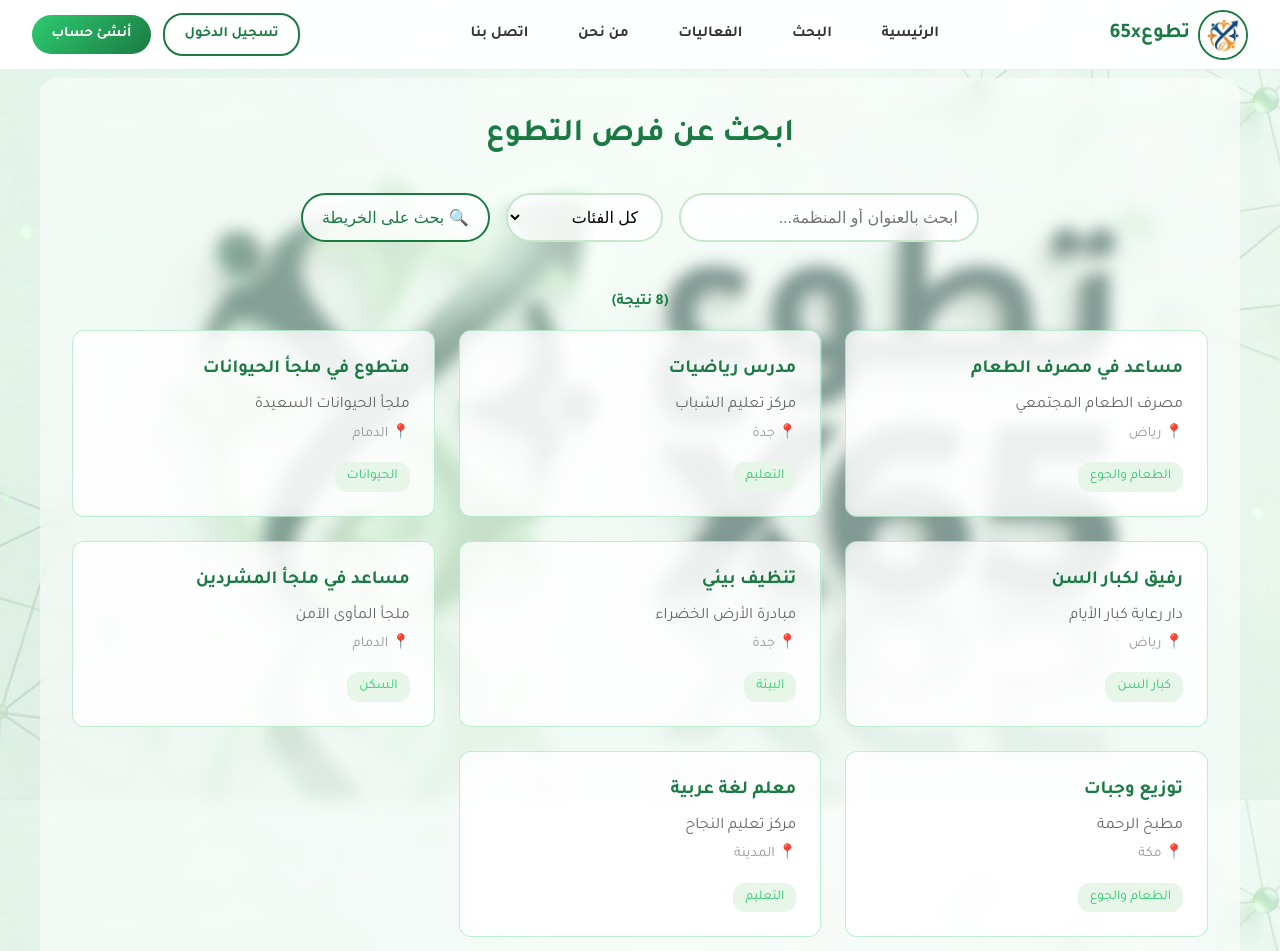
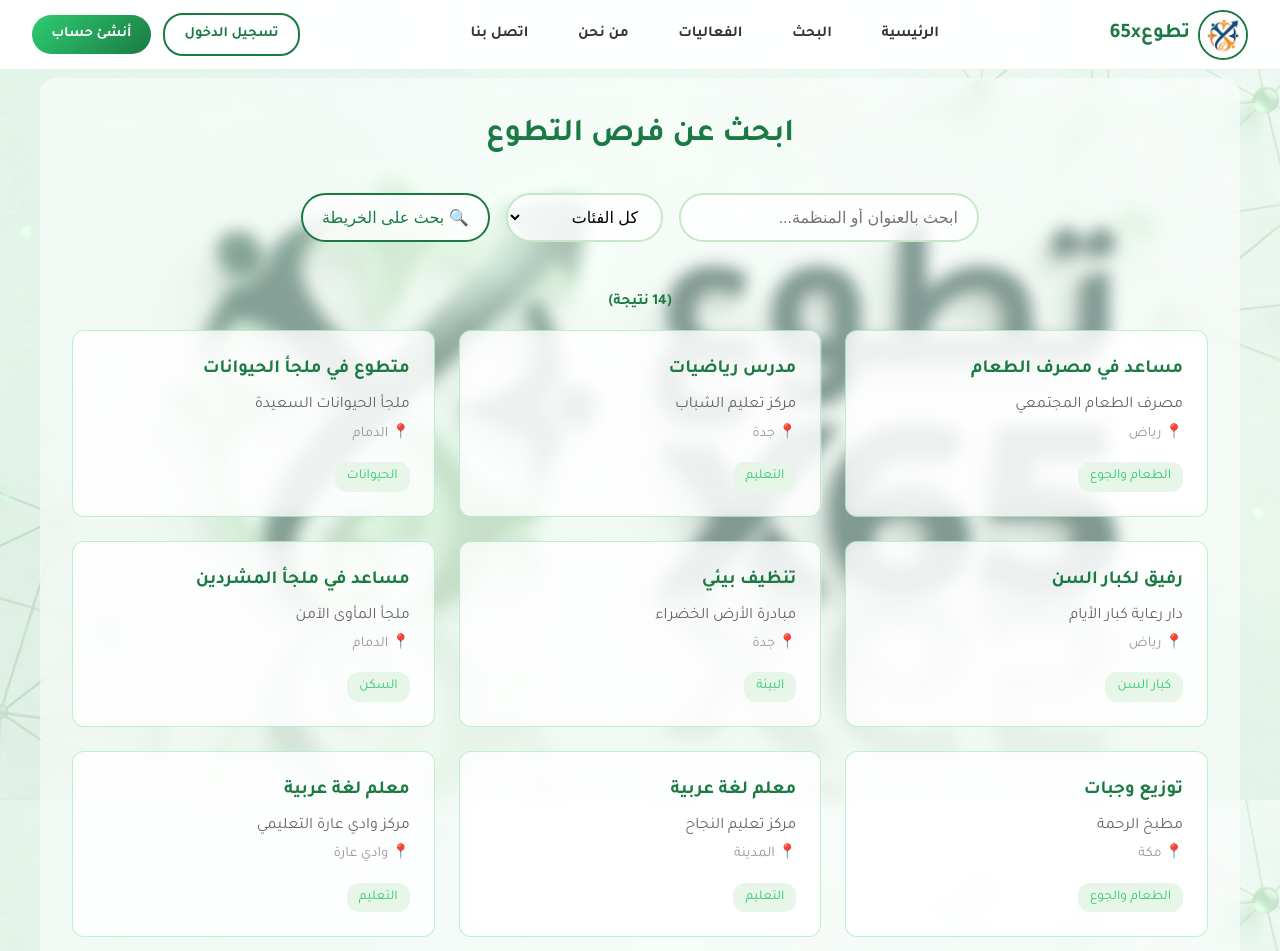
Before and after one commit to AbdullahZaid-ggg/MasarEndProgram2526, a React (Vite) app: page /search in a window 1280 px wide. Shown: the top 951 px of the page. Built offline with nearby package versions, Linux system fonts and the light colour scheme.

Commit message:
Add Wadi Arara region to search and calendar

```diff
--- a/src/components/LocationMap.jsx
+++ b/src/components/LocationMap.jsx
@@ -16,6 +16,7 @@ const locations = [
   { id: 3, name: 'مركز الدمام التنموي', lat: 26.4207, lng: 50.0888, type: 'الدمام' },
   { id: 4, name: 'مركز مكة الاجتماعي', lat: 21.3891, lng: 39.8579, type: 'مكة' },
   { id: 5, name: 'مركز المدينة التنموي', lat: 24.5247, lng: 39.5692, type: 'المدينة' },
+  { id: 6, name: 'مركز وادي عارة', lat: 32.4833, lng: 35.0500, type: 'وادي عارة' },
 ]
 
 function LocationMarker({ setSelectedLocation }) {
@@ -46,6 +47,7 @@ function LocationMap({ onLocationSelect }) {
     'الدمام': { lat: 26.4207, lng: 50.0888 },
     'مكة': { lat: 21.3891, lng: 39.8579 },
     'المدينة': { lat: 24.5247, lng: 39.5692 },
+    'وادي عارة': { lat: 32.4833, lng: 35.0500 },
   }
 
   const filteredLocations = selectedRegion
@@ -81,6 +83,7 @@ function LocationMap({ onLocationSelect }) {
           <option value="الدمام">الدمام</option>
           <option value="مكة">مكة</option>
           <option value="المدينة">المدينة</option>
+          <option value="وادي عارة">وادي عارة</option>
         </select>
       </div>
 
--- a/src/pages/Calendar.jsx
+++ b/src/pages/Calendar.jsx
@@ -8,6 +8,10 @@ const events = [
   { id: 4, title: 'تعليم الأطفال', date: '2026-05-18', location: 'جدة', type: 'education' },
   { id: 5, title: 'زيارة كبار السن', date: '2026-05-20', location: 'الرياض', type: 'social' },
   { id: 6, title: 'يوم الصحة', date: '2026-05-25', location: 'الدمام', type: 'health' },
+  { id: 7, title: 'مBerkute تعليمية', date: '2026-06-02', location: 'وادي عارة', type: 'education' },
+  { id: 8, title: 'توزيع طرود', date: '2026-06-05', location: 'وادي عارة', type: 'social' },
+  { id: 9, title: 'زراعة أشجار', date: '2026-06-10', location: 'وادي عارة', type: 'environmental' },
+  { id: 10, title: 'فحص صحي مجاني', date: '2026-06-15', location: 'وادي عارة', type: 'health' },
 ]
 
 const eventTypes = {
--- a/src/pages/Search.jsx
+++ b/src/pages/Search.jsx
@@ -11,6 +11,12 @@ const opportunities = [
   { id: 6, title: 'مساعد في ملجأ المشردين', organization: 'ملجأ المأوى الآمن', location: 'الدمام', category: 'السكن' },
   { id: 7, title: 'توزيع وجبات', organization: 'مطبخ الرحمة', location: 'مكة', category: 'الطعام والجوع' },
   { id: 8, title: 'معلم لغة عربية', organization: 'مركز تعليم النجاح', location: 'المدينة', category: 'التعليم' },
+  { id: 9, title: 'معلم لغة عربية', organization: 'مركز وادي عارة التعليمي', location: 'وادي عارة', category: 'التعليم' },
+  { id: 10, title: 'مساعد социальي', organization: 'جمعية وادي عارة الخيرية', location: 'وادي عارة', category: 'اجتماعي' },
+  { id: 11, title: 'رفيق لكبار السن', organization: 'دار رعاية وادي عارة', location: 'وادي عارة', category: 'كبار السن' },
+  { id: 12, title: 'تنظيف حي', organization: 'نظافة وادي عارة', location: 'وادي عارة', category: 'البيئة' },
+  { id: 13, title: 'توزيع طرود غذائية', organization: 'مصرف وادي عارة', location: 'وادي عارة', category: 'الطعام والجوع' },
+  { id: 14, title: 'معلم خصوصي', organization: 'مركز تفوق وادي عارة', location: 'وادي عارة', category: 'التعليم' },
 ]
 
 function Search() {
```
